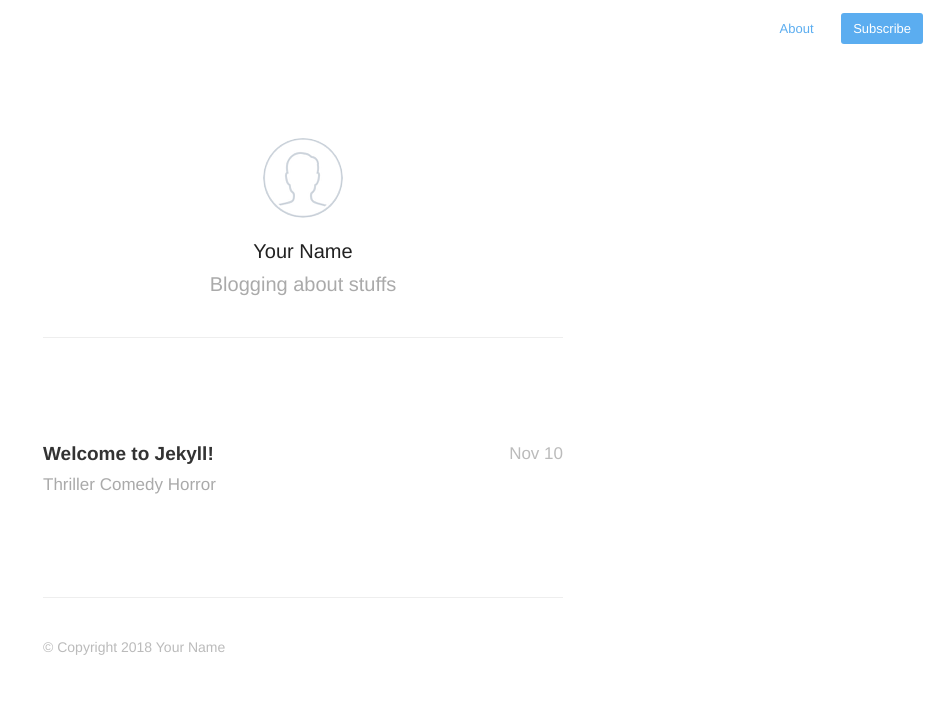
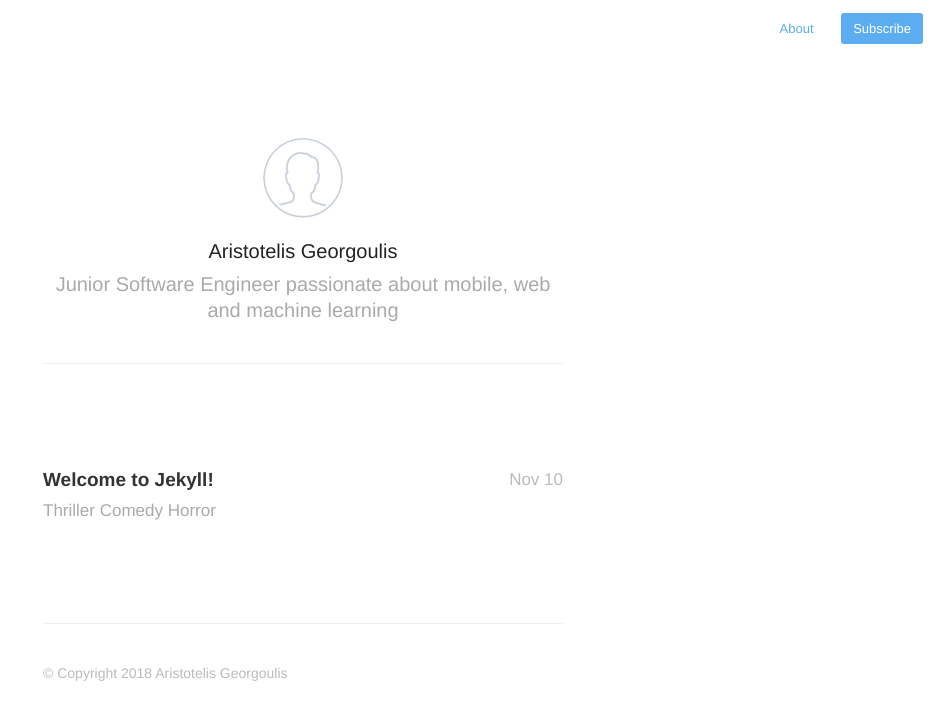
Before and after one commit to 4riS/4ris.github.io, a Jekyll site: the page built from index.html, in a window 1280 px wide. Shown: the top 720 px of the page, without its empty margins (337-1280 px from the left). Built offline with Jekyll 4.4.1, drawn with Linux system fonts in a browser that asks for light colours; nearby versions of some CDN libraries; the list of posts is cut into pages by our own code.

Commit message:
First changes over the blog

```diff
--- a/_config.yml
+++ b/_config.yml
@@ -1,6 +1,6 @@
-name: Your New Jekyll Site
-description: Blogging about stuffs
-meta_description: "Your New Jekyll Site, Blogging about stuffs"
+name: Aristotelis Georgoulis | Junior Software Engineer
+description: Junior Software Engineer passionate about mobile, web and machine learning
+meta_description: "Aristotelis Georgoulis, Junior Software Engineer, mobile development, web development and machine learning"
 
 aboutPage: true
 
@@ -9,15 +9,15 @@ highlighter: rouge
 
 plugins: [jekyll-paginate]
 paginate: 20
-domain_name: 'http://yourblog-domain.com'
+domain_name: 'http://4ris.github.io'
 google_analytics: 'UA-XXXXXXXX-X'
 disqus: false
 disqus_shortname: 'your-disqus-shortname'
 
 # Details for the RSS feed generator
 url:            'http://your-blog-url.example.com'
-author:         'Your Name'
-authorTwitter:  'YourTwitterUsername'
+author:         'Aristotelis Georgoulis'
+authorTwitter:  '@ArisGeorgoulis'
 
 permalink:       /:year/:title/
 
```
